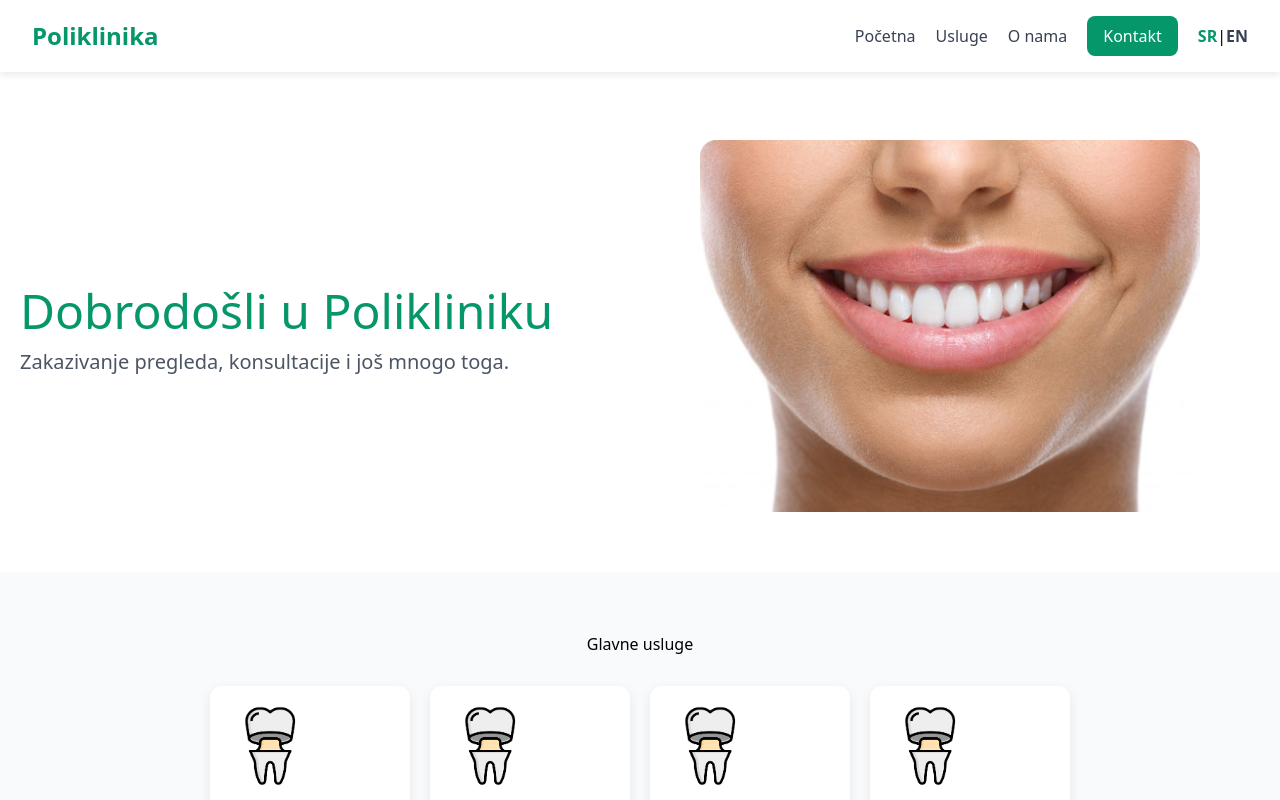
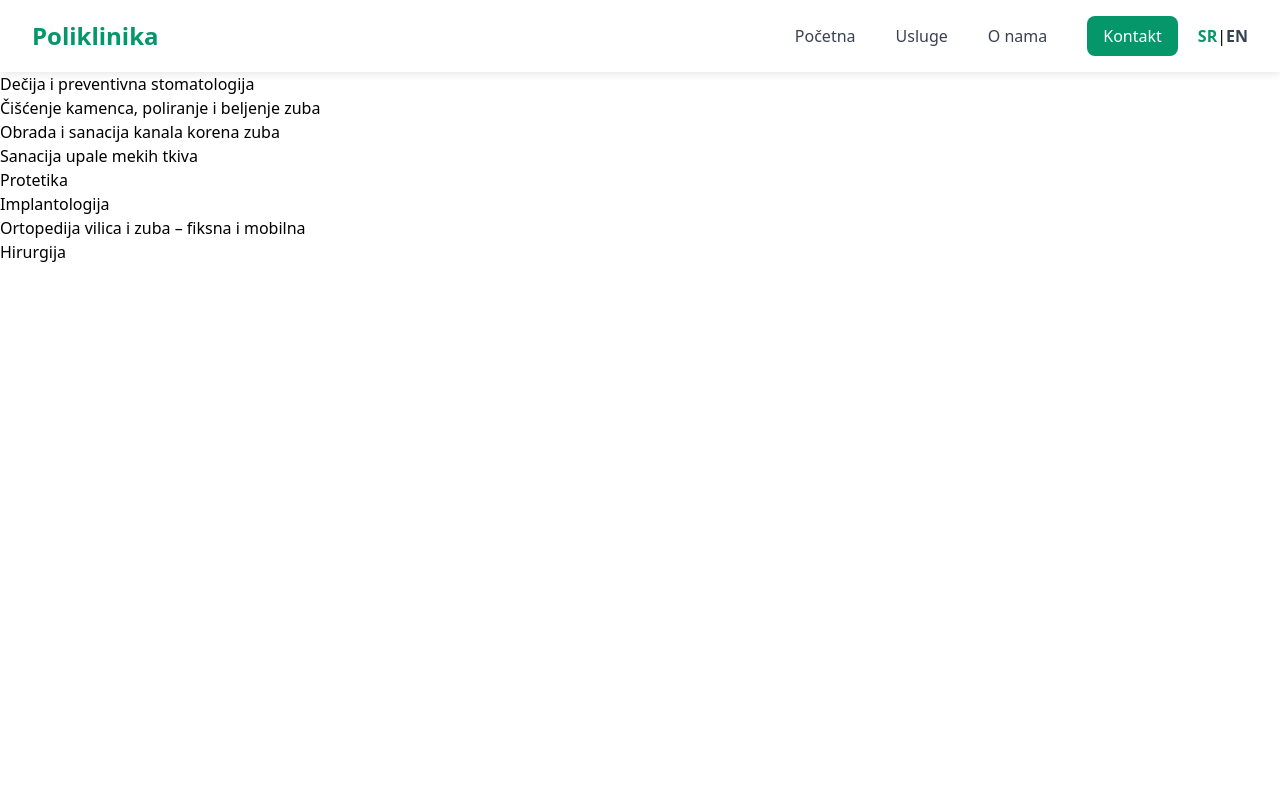
Before and after one commit to DadaKralj/Poliklinika, a React (Vite) app: page /usluge in a window 1280 px wide. Shown: the top 800 px of the page. Built offline with nearby package versions, Linux system fonts and the light colour scheme.

Commit message:
Dodate klikabilne usluge i nova strana usluge i popravljena navigacija

```diff
--- a/package.json
+++ b/package.json
@@ -12,7 +12,8 @@
   "dependencies": {
     "react": "^19.1.0",
     "react-dom": "^19.1.0",
-    "react-router-dom": "^7.6.3"
+    "react-router-dom": "^7.6.3",
+    "react-router-hash-link": "^2.4.3"
   },
   "devDependencies": {
     "@eslint/js": "^9.30.1",
--- a/src/App.tsx
+++ b/src/App.tsx
@@ -1,12 +1,18 @@
+import React from 'react';
+import { BrowserRouter as Router, Routes, Route } from 'react-router-dom';
 import Navbar from './components/Navbar';
 import Home from './pages/Home';
+import Usluge from './pages/Usluge';
 
 function App() {
   return (
-    <>
+    <Router>
       <Navbar />
-      <Home />
-    </>
+      <Routes>
+        <Route path="/" element={<Home />} />
+        <Route path="/usluge" element={<Usluge />} />
+      </Routes>
+    </Router>
   );
 }
 
--- a/src/components/Navbar.css
+++ b/src/components/Navbar.css
@@ -59,3 +59,26 @@
 .kontakt-dugme:hover {
   background: #047857;
 }
+
+
+.nav-item {
+  text-decoration: none;
+  color: #4b5563; /* siva */
+  margin-right: 20px;
+}
+
+.nav-item:hover {
+  color: #059669; /* emerald zelena */
+}
+
+.kontakt-dugme {
+  background-color: #059669;
+  color: white;
+  padding: 8px 16px;
+  border-radius: 8px;
+  text-decoration: none;
+}
+
+.kontakt-dugme:hover {
+  background-color: #047857;
+}
--- a/src/components/Navbar.tsx
+++ b/src/components/Navbar.tsx
@@ -1,3 +1,5 @@
+// @ts-ignore
+import { HashLink } from 'react-router-hash-link';
 import React, { useState } from 'react';
 import './Navbar.css';
 
@@ -10,14 +12,20 @@ const Navbar: React.FC = () => {
     <nav className="navbar">
       <div className="logo">Poliklinika</div>
       <div className="nav-links">
-        <a href="#pocetna">{t('Početna', 'Home')}</a>
-        <a href="#usluge">{t('Usluge', 'Services')}</a>
-        <a href="#onama">{t('O nama', 'About us')}</a>
+        <HashLink smooth to="/#pocetna" className="nav-item">
+          {t('Početna', 'Home')}
+        </HashLink>
+        <HashLink smooth to="/#usluge" className="nav-item">
+          {t('Usluge', 'Services')}
+        </HashLink>
+        <HashLink smooth to="/#onama" className="nav-item">
+          {t('O nama', 'About us')}
+        </HashLink>
 
         {/* Kontakt kao dugme */}
-        <a href="#kontakt" className="kontakt-dugme">
+        <HashLink smooth to="/#kontakt" className="kontakt-dugme">
           {t('Kontakt', 'Contact')}
-        </a>
+        </HashLink>
 
         {/* Jezički izbor */}
         <div className="language-selector">
--- a/src/pages/Home.css
+++ b/src/pages/Home.css
@@ -74,3 +74,14 @@
   padding: 60px 20px;
   text-align: center;
 }
+
+.ikona-link {
+  text-decoration: none;
+  color: inherit;
+  transition: transform 0.3s, box-shadow 0.3s;
+}
+
+.ikona-link:hover {
+  transform: translateY(-5px);
+  box-shadow: 0 8px 20px rgba(0,0,0,0.12);
+}
--- a/src/pages/Home.tsx
+++ b/src/pages/Home.tsx
@@ -1,4 +1,5 @@
 import React from 'react';
+import { Link } from 'react-router-dom';
 import './Home.css';
 import faceImage from '../pictures/face.jpg';
 import protetikaIcon from '../pictures/protetika.png';
@@ -11,33 +12,33 @@ const Home: React.FC = () => {
     <div className="home-wrapper">
       <section id="pocetna" className="hero-section">
         <div className="text-section">
-          <h1>Dobrodošli u Polikliniku</h1>
+          <h1>Stomatološka poliklinika Papić</h1>
           <p>Zakazivanje pregleda, konsultacije i još mnogo toga.</p>
         </div>
         <div className="image-section">
-          <img src={faceImage} alt="Poliklinika" />
+          <img src={faceImage} alt="Stomatološka poliklinika Papić" />
         </div>
       </section>
 
       <section id="usluge" className="glavne-usluge">
         <h2>Glavne usluge</h2>
         <div className="ikone">
-          <div className="ikona">
+          <Link to="/usluge" className="ikona-link">
             <img src={protetikaIcon} alt="Protetika" />
             <p>Protetika</p>
-          </div>
-          <div className="ikona">
+          </Link>
+          <Link to="/usluge" className="ikona-link">
             <img src={hirurgijaIcon} alt="Hirurgija" />
             <p>Hirurgija</p>
-          </div>
-          <div className="ikona">
+          </Link>
+          <Link to="/usluge" className="ikona-link">
             <img src={ortodoncijaIcon} alt="Ortodoncija" />
             <p>Ortodoncija</p>
-          </div>
-          <div className="ikona">
+          </Link>
+          <Link to="/usluge" className="ikona-link">
             <img src={restauracijaIcon} alt="Restauracija" />
             <p>Restaurativna stomatologija</p>
-          </div>
+          </Link>
         </div>
       </section>
 
--- a/src/pages/Usluge.css
+++ b/src/pages/Usluge.css
@@ -1,45 +1,41 @@
-.usluge-container {
-  min-height: 400px;
-  padding: 80px 20px 40px;
-  background-color: #f3f4f6; /* svetlo siva */
+.usluge-buttons {
+  display: flex;
+  flex-wrap: wrap;
+  justify-content: center;
+  gap: 20px;
+  margin-bottom: 30px;
+}
+
+.usluga-button {
+  background-color: #059669;
+  color: white;
+  padding: 15px 30px;
+  border-radius: 12px;
+  text-decoration: none;
+  font-size: 18px;
+  transition: background 0.3s;
+}
+
+.usluga-button:hover {
+  background-color: #047857;
+}
+
+.vidi-vise {
   text-align: center;
 }
 
-.usluge-container h2 {
-  font-size: 36px;
+.vidi-vise-dugme {
+  background-color: transparent;
   color: #059669;
-  margin-bottom: 40px;
+  border: 2px solid #059669;
+  padding: 10px 20px;
+  border-radius: 12px;
+  text-decoration: none;
+  font-weight: 500;
+  transition: all 0.3s;
 }
 
-.usluge-lista {
-  display: flex;
-  flex-direction: column;
-  gap: 20px;
-  max-width: 1000px;
-  margin: 0 auto;
+.vidi-vise-dugme:hover {
+  background-color: #059669;
+  color: white;
 }
-
-@media (min-width: 768px) {
-  .usluge-lista {
-    flex-direction: row;
-  }
-}
-
-.usluga {
-  background: white;
-  padding: 20px;
-  border-radius: 12px;
-  box-shadow: 0 4px 12px rgba(0,0,0,0.08);
-  flex: 1;
-}
-
-.usluga h3 {
-  font-size: 24px;
-  color: #111827;
-  margin-bottom: 10px;
-}
-
-.usluga p {
-  font-size: 16px;
-  color: #4b5563;
-}
--- a/src/pages/Usluge.tsx
+++ b/src/pages/Usluge.tsx
@@ -4,21 +4,19 @@ import './Usluge.css';
 const Usluge: React.FC = () => {
   return (
     <div className="usluge-container">
-      <h2>Naše Usluge</h2>
-      <div className="usluge-lista">
-        <div className="usluga">
-          <h3>Opšti pregledi</h3>
-          <p>Redovni pregledi za očuvanje zdravlja.</p>
-        </div>
-        <div className="usluga">
-          <h3>Laboratorijske analize</h3>
-          <p>Krv, urin, biohemijske analize.</p>
-        </div>
-        <div className="usluga">
-          <h3>Specijalistički pregledi</h3>
-          <p>Kardiologija, ortopedija, dermatologija.</p>
-        </div>
-      </div>
+      <h1>Detaljne usluge</h1>
+      <ul>
+        <li>Dijagnostika</li>
+        <li>Edukacija pacijenata</li>
+        <li>Dečija i preventivna stomatologija</li>
+        <li>Čišćenje kamenca, poliranje i beljenje zuba</li>
+        <li>Obrada i sanacija kanala korena zuba</li>
+        <li>Sanacija upale mekih tkiva</li>
+        <li>Protetika</li>
+        <li>Implantologija</li>
+        <li>Ortopedija vilica i zuba – fiksna i mobilna</li>
+        <li>Hirurgija</li>
+      </ul>
     </div>
   );
 };
```
Also changed, not shown: 1 other file (tests, documents, lock files or other folders).
